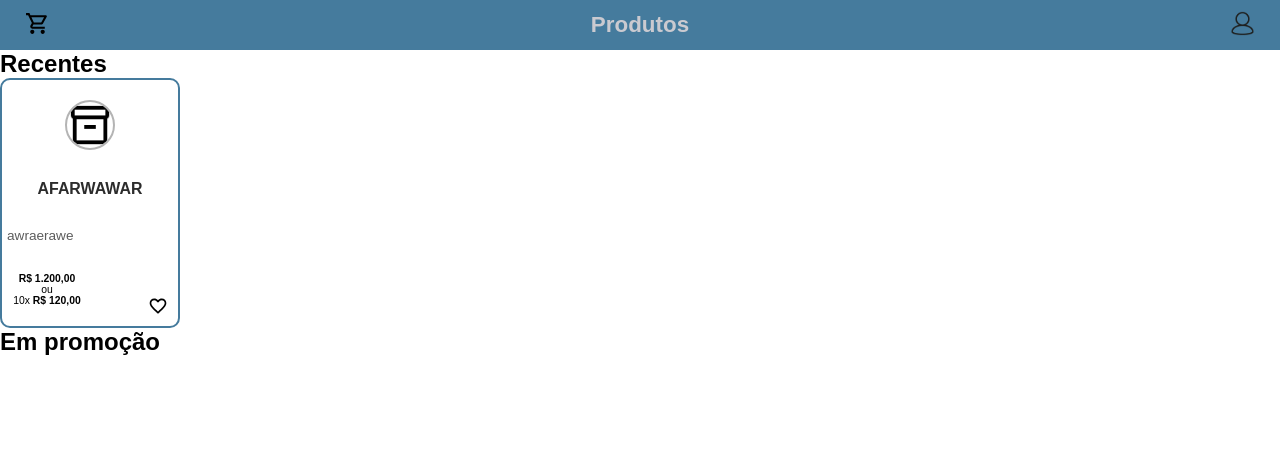
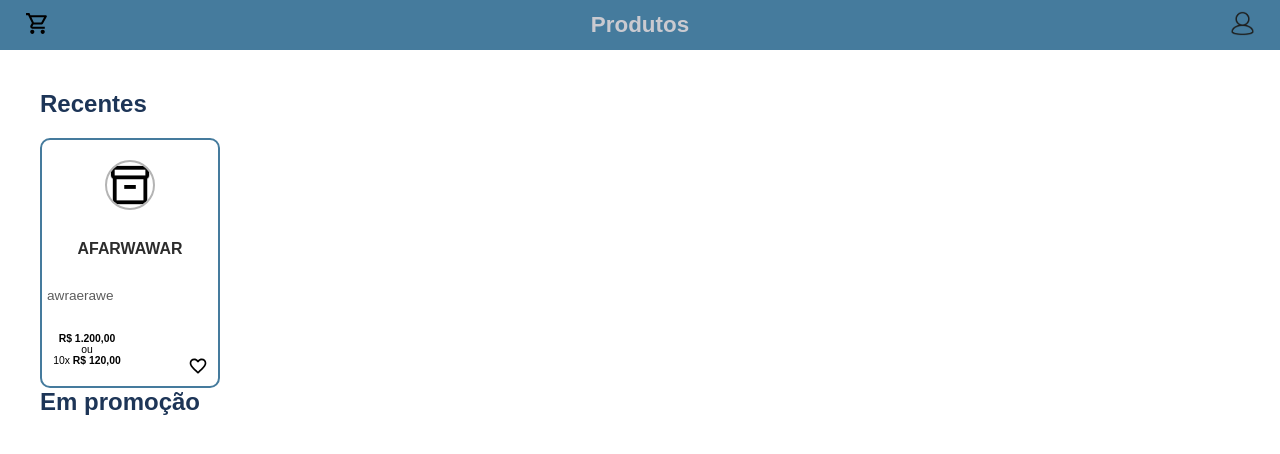
Before and after one commit to Alisson-Py/loja-virtual-frontend, a React (Create React App) app: page / in a window 1280 px wide. Shown: the top 454 px of the page. Built offline with nearby package versions, Linux system fonts and the light colour scheme.

Commit message:
feat: add Product styles

```diff
--- a/src/pages/Product/index.css
+++ b/src/pages/Product/index.css
@@ -0,0 +1,21 @@
+.product main {
+  padding-top: 40px;
+  padding: 40px;
+}
+
+.product main section {
+  width: 100%;
+}
+
+.product main section .sub-title {
+  color: var(--secundary-color);
+  padding-bottom: 20px;
+}
+
+.product main section .product-container {
+  display: grid;
+  grid-template-columns: repeat(5, 1fr);
+  grid-row-gap: 10px;
+
+  margin-bottom: 20px;
+}
```
